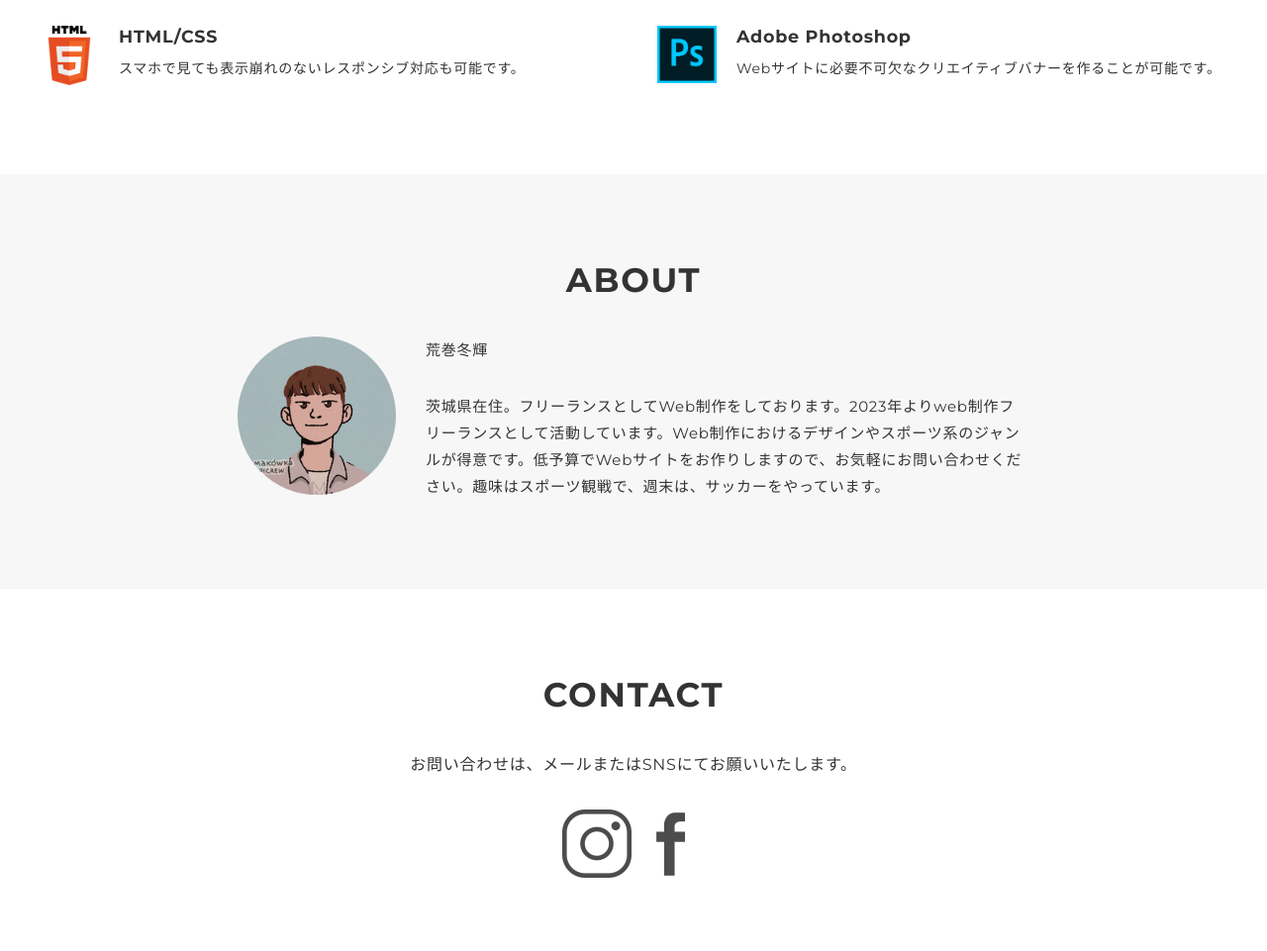
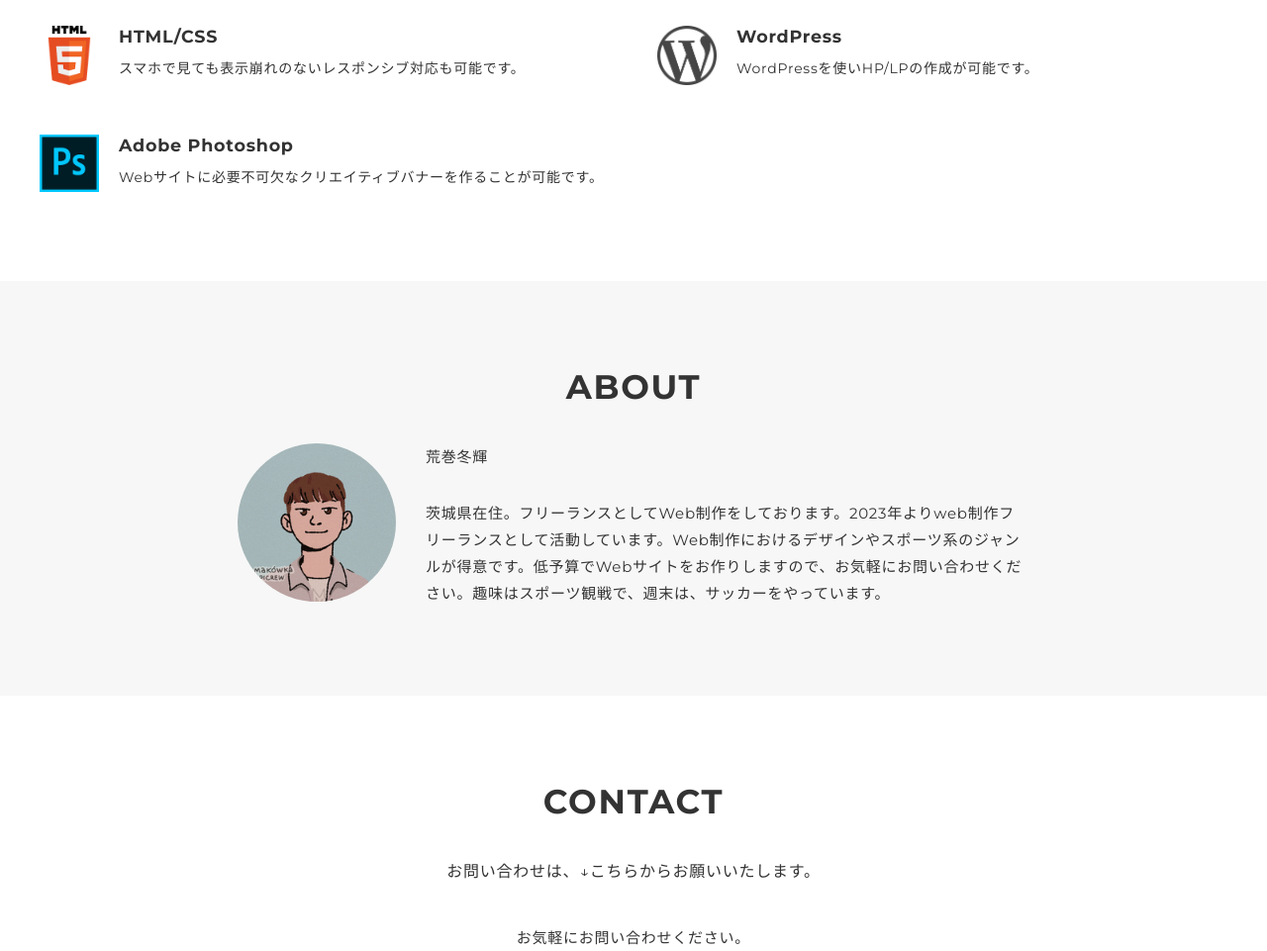
Before and after one commit to touki1223/portfolio, a plain HTML site: page portfolio/index.html in a window 1280 px wide. Shown: the part 1300-2261 px from the top of the page at 99% size. Drawn offline with nearby package versions, Linux system fonts and the light colour scheme.

Commit message:
Add files via upload

```diff
--- a/portfolio/index.html
+++ b/portfolio/index.html
@@ -76,12 +76,19 @@
               </div>
             </div>
             <div class="skill-item">
+              <p class="skill-img"><img src="img/skills/wordpress.png" alt="wordpress"></p>
+              <div class="skill-body">
+                <h3 class="skill-name">WordPress</h3>
+                <p class="skill-text">
+                  WordPressを使いHP/LPの作成が可能です。</p>
+              </div>
+            </div>
+             <div class="skill-item">
                <p class="skill-img"><img src="img/skills/photoshop.png" alt="photoshop"></p>
                <div class="skill-body">
                  <h3 class="skill-name">Adobe Photoshop</h3>
                  <p class="skill-text">
                    Webサイトに必要不可欠なクリエイティブバナーを作ることが可能です。</p>
-               </div>
                </div>
                 </div>
           </div>
@@ -115,15 +122,18 @@
         <div class="container">
           <h2 class="title">CONTACT</h2>
           <p class="lead">
-            お問い合わせは、<br class="sp-only">メールまたはSNSにてお願いいたします。
+            お問い合わせは、<br class="sp-only">↓こちらからお願いいたします。
           </p>
+
+          <p style="text-align: center; margin: 40px auto">
+            お気軽にお問い合わせください。
+          </p>
+
+          <iframe src="https://docs.google.com/forms/d/e/1FAIpQLSfSVmsY0664KL_Xq9pK6tfU7Np0IkoWXHhHrcsZ0XOp0QXw5A/viewform?embedded=true" width="640" height="689" frameborder="0" marginheight="0" marginwidth="0">読み込んでいます…</iframe>
+
           <div class="contact-list">
-            <a href="http://instagram.com/touki.ara/" target="_blank">
-              <img src="img/icon_instagram.gif" alt="Instagram">
-            </a>
-            <a href="http://facebook.com/profile.php?id=100053858042273" target="_blank">
-              <img src="img/icon_facebook.gif" alt="Facebook">
-            </a>
+
+
           </div>
         </div>
       </section>
@@ -139,6 +149,7 @@
     </footer>
     <!-- /footer -->
 
+
   </div>
   <script src="https://ajax.googleapis.com/ajax/libs/jquery/3.6.0/jquery.min.js"></script>
   <script type='text/javascript' src="js/script.js"></script>
```
Also changed, not shown: portfolio/css/style.css (line endings or trailing spaces). Lines whose indentation alone changed are shown as unchanged.
